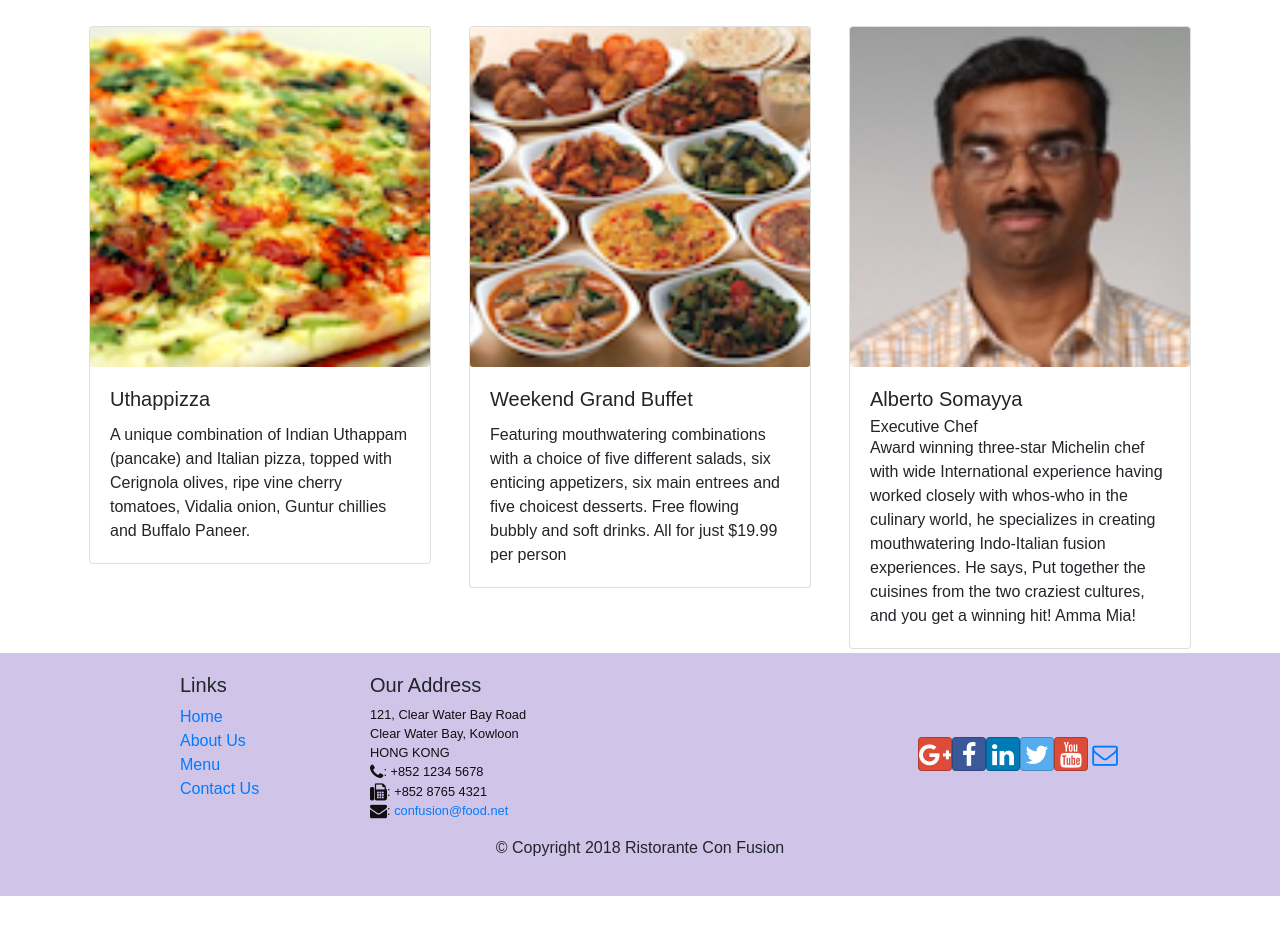
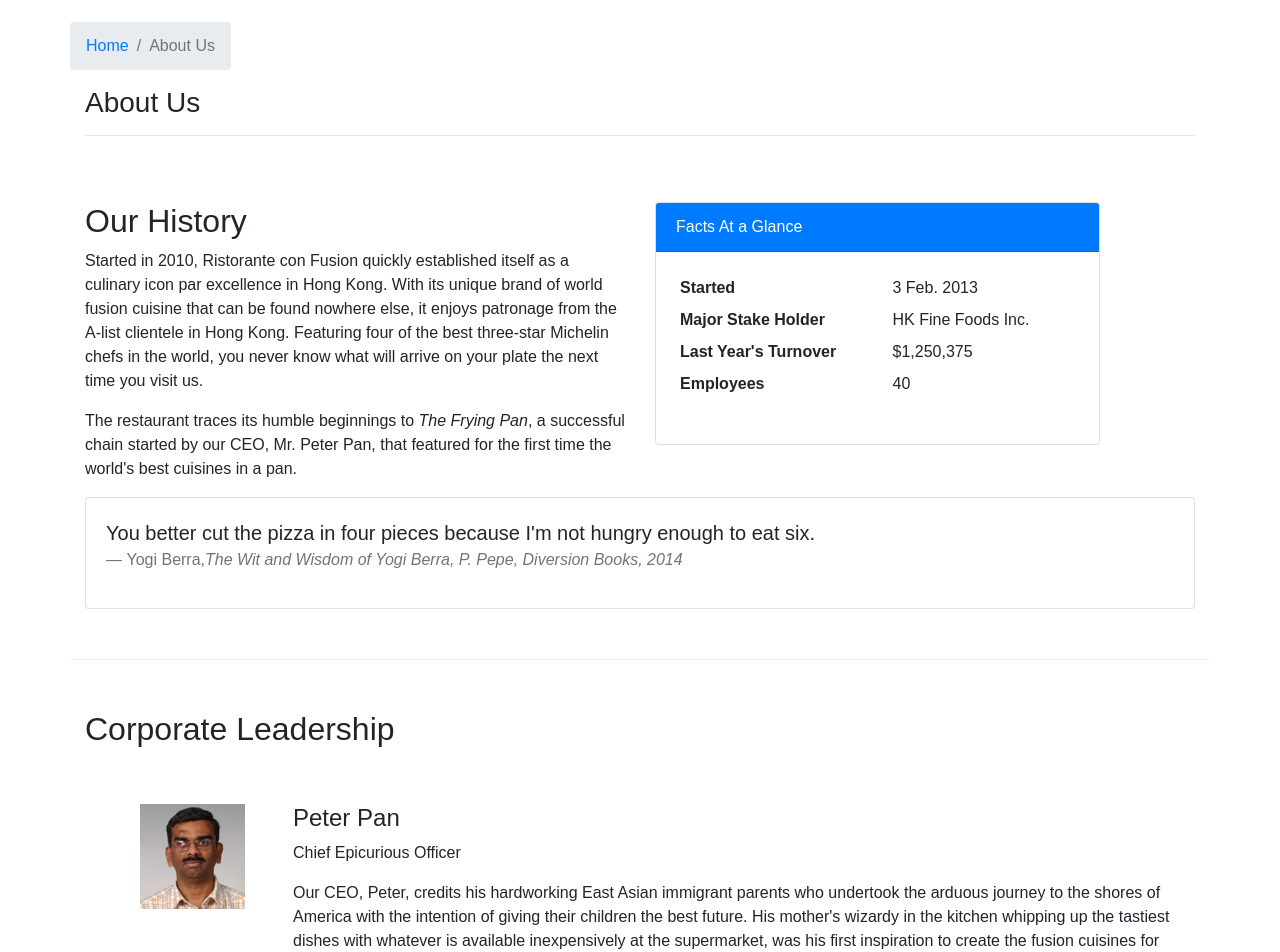
Before and after one commit to tanDjent/React-confusion, a React (Create React App) app: page /aboutus in a window 1280 px wide. Before the commit this address led to /home. Shown: the part 340-1292 px from the top of the page. Before the commit the page ends 1236 px from the top, so only its background shows below. Built offline with nearby package versions, Linux system fonts and the light colour scheme.

Commit message:
Controlled Forms

```diff
--- /dev/null
+++ b/src/components/AboutComponent.js
@@ -0,0 +1,94 @@
+import React from 'react';
+import { Breadcrumb, BreadcrumbItem, Card, CardBody, CardHeader, Media } from 'reactstrap';
+import { Link } from 'react-router-dom';
+
+function RenderLeader({leader}){
+ return(
+    <div key={leader.id} className="col-12 mt-5">
+     <Media tag='li'>
+     <Media object src={leader.image} alt={leader.name}/>
+        <Media left middle>
+            <Media body className="ml-5">
+                <Media heading>{leader.name}</Media>
+                <p>{leader.designation}</p>
+                <p>{leader.description}</p>
+            </Media>
+        </Media>
+     </Media>
+     </div>
+ );
+}
+
+function About(props) {
+
+    const leaders = props.leaders.map((leader) => {
+        return (
+            <RenderLeader leader={leader} />
+        );
+    });
+
+    return(
+        <div className="container">
+            <div className="row">
+                <Breadcrumb>
+                    <BreadcrumbItem><Link to="/home">Home</Link></BreadcrumbItem>
+                    <BreadcrumbItem active>About Us</BreadcrumbItem>
+                </Breadcrumb>
+                <div className="col-12">
+                    <h3>About Us</h3>
+                    <hr />
+                </div>
+            </div>
+            <div className="row row-content">
+                <div className="col-12 col-md-6">
+                    <h2>Our History</h2>
+                    <p>Started in 2010, Ristorante con Fusion quickly established itself as a culinary icon par excellence in Hong Kong. With its unique brand of world fusion cuisine that can be found nowhere else, it enjoys patronage from the A-list clientele in Hong Kong.  Featuring four of the best three-star Michelin chefs in the world, you never know what will arrive on your plate the next time you visit us.</p>
+                    <p>The restaurant traces its humble beginnings to <em>The Frying Pan</em>, a successful chain started by our CEO, Mr. Peter Pan, that featured for the first time the world's best cuisines in a pan.</p>
+                </div>
+                <div className="col-12 col-md-5">
+                    <Card>
+                        <CardHeader className="bg-primary text-white">Facts At a Glance</CardHeader>
+                        <CardBody>
+                            <dl className="row p-1">
+                                <dt className="col-6">Started</dt>
+                                <dd className="col-6">3 Feb. 2013</dd>
+                                <dt className="col-6">Major Stake Holder</dt>
+                                <dd className="col-6">HK Fine Foods Inc.</dd>
+                                <dt className="col-6">Last Year's Turnover</dt>
+                                <dd className="col-6">$1,250,375</dd>
+                                <dt className="col-6">Employees</dt>
+                                <dd className="col-6">40</dd>
+                            </dl>
+                        </CardBody>
+                    </Card>
+                </div>
+                <div className="col-12">
+                    <Card>
+                        <CardBody className="bg-faded">
+                            <blockquote className="blockquote">
+                                <p className="mb-0">You better cut the pizza in four pieces because
+                                    I'm not hungry enough to eat six.</p>
+                                <footer className="blockquote-footer">Yogi Berra,
+                                <cite title="Source Title">The Wit and Wisdom of Yogi Berra,
+                                    P. Pepe, Diversion Books, 2014</cite>
+                                </footer>
+                            </blockquote>
+                        </CardBody>
+                    </Card>
+                </div>
+            </div>
+            <div className="row row-content">
+                <div className="col-12">
+                    <h2>Corporate Leadership</h2>
+                </div>
+                <div className="col-12">
+                    <Media list>
+                        {leaders}
+                    </Media>
+                </div>
+            </div>
+        </div>
+    );
+}
+
+export default About;
--- a/src/components/ContactComponent.js
+++ b/src/components/ContactComponent.js
@@ -1,7 +1,41 @@
-import React from 'react';
-import { Breadcrumb, BreadcrumbItem} from 'reactstrap';
+import React, {Component} from 'react';
+import { Breadcrumb, BreadcrumbItem, Button, Form ,FormGroup, Label, Input, Col} from 'reactstrap';
 import {Link} from 'react-router-dom';
-function Contact(props) {
+class Contact extends Component {
+
+    constructor(props){
+        super(props);
+
+        this.state= {
+            firstname: '',
+            lastname: '',
+            telnum: '',
+            email: '',
+            agree: false,
+            contactType: 'Tel',
+            message: ''
+        }
+        this.handleSubmit=this.handleSubmit.bind(this);
+        this.handleInputChange=this.handleInputChange.bind(this);
+    }
+
+    handleInputChange(event){
+        const target = event.target;
+        const value = target.type === 'checkbox' ? target.checked : target.value;
+        const name = target.name;
+
+        this.setState({
+            [name]: value
+        });
+
+    }
+    handleSubmit(event){
+        console.log("Current state is" +JSON.stringify(this.state));
+        alert("Current state is" +JSON.stringify(this.state));
+        event.preventDefault();
+    }
+
+    render(){
         return(
             <div className="container">
                  <div className="row">
@@ -42,8 +76,73 @@
                         </div>
                     </div>
                 </div>
+
+                <div className="row row-content">
+                    <div className="col-12">
+                        <h3>Send us your feedback</h3>
+                    </div>
+                    <div className= "col-12 col-md-9">
+                        <Form onSubmit={this.handleSubmit}>
+                            <FormGroup row>
+                                <Label htmlFor="firstname" md={2}>First Name</Label>
+                                <Col md={10}>
+                                    <Input type="text" id="firstname" name="firstname" placeholder="First Name" value={this.state.firstname} onChange={this.handleInputChange}/>
+                                </Col>
+                            </FormGroup>
+                            <FormGroup row>
+                                <Label htmlFor="lastname" md={2}>Last Name</Label>
+                                <Col md={10}>
+                                    <Input type="text" id="lastname" name="lastname" placeholder="Last Name" value={this.state.lastname} onChange={this.handleInputChange}/>
+                                </Col>
+                            </FormGroup>
+                            <FormGroup row>
+                                <Label htmlFor="telnum" md={2}>Contact Tel.</Label>
+                                <Col md={10}>
+                                    <Input type="tel" id="telnum" name="telnum" placeholder="Tel. Number" value={this.state.telnum} onChange={this.handleInputChange}/>
+                                </Col>
+                            </FormGroup>
+                            <FormGroup row>
+                                <Label htmlFor="email" md={2}>Email</Label>
+                                <Col md={10}>
+                                    <Input type="email" id="email" name="email" placeholder="Email" value={this.state.email} onChange={this.handleInputChange}/>
+                                </Col>
+                            </FormGroup>
+                            <FormGroup row>
+                                <Col md={{size: 6, offset: 2}}>
+                                    <FormGroup check>
+                                        <Label check>
+                                            <Input type="checkbox" name="agree"
+                                                checked={this.state.agree} onChange={this.handleInputChange}/>{' '}
+                                                <strong>May we contact you?</strong>
+                                        </Label>
+                                    </FormGroup>
+                                </Col>
+                                <Col md={{size: 3, offset: 1}}>
+                                    <Input type="select" name="contactType" value={this.state.contactType} onChange={this.handleInputChange}>
+                                        <option>Tel.</option>
+                                        <option>Email</option>
+                                    </Input>
+                                </Col>
+                            </FormGroup>
+                            <FormGroup row>
+                                <Label htmlFor="message" md={2}>Your Feedback</Label>
+                                <Col md={10}>
+                                    <Input type="textarea" id="message" name="message"  value={this.state.message} onChange={this.handleInputChange}/>
+                                </Col>
+                            </FormGroup>
+                            <FormGroup row>
+                                <Col md={{size: 10, offset: 2}}>
+                                    <Button type="submit" color="primary">Send Feedback</Button>
+                                </Col>
+                            </FormGroup>
+                        </Form>
+                    </div>
+                </div>
+
             </div>
         );
     }
 
+}
+
 export default Contact;
--- a/src/components/FooterComponent.js
+++ b/src/components/FooterComponent.js
@@ -10,7 +10,7 @@
                     <h5>Links</h5>
                     <ul className="list-unstyled">
                         <li><Link to="/home">Home</Link></li>
-                        <li><Link to="/contactus">About Us</Link></li>
+                        <li><Link to="/aboutus">About Us</Link></li>
                         <li><Link to="/menu">Menu</Link></li>
                         <li><Link to="/contactus">Contact Us</Link></li>
                     </ul>
--- a/src/components/MainComponent.js
+++ b/src/components/MainComponent.js
@@ -1,6 +1,7 @@
 import React, { Component } from 'react';
 import Home from './HomeComponent';
 import Menu from './MenuComponent';
+import About from './AboutComponent';
 import Contact from './ContactComponent';
 import DishDetail from './DishDetailComponent';
 import { DISHES } from '../shared/dishes';
@@ -47,6 +48,7 @@
               <Route path='/home' component={HomePage} />
               <Route exact path='/menu' component={() => <Menu dishes={this.state.dishes} />} />
               <Route exact path='/contactus' component={Contact} />
+              <Route exact path='/aboutus' component={() => <About leaders={this.state.leaders} />} />
               <Route path='/menu/:dishId' component={DishWithId} />
               <Redirect to="/home" />
           </Switch>
--- a/src/components/MenuComponent.js
+++ b/src/components/MenuComponent.js
@@ -1,7 +1,7 @@
 import React from 'react';
 import { Card, CardImg,CardImgOverlay, CardTitle, Breadcrumb, BreadcrumbItem} from 'reactstrap';
 import {Link} from 'react-router-dom';
-  function RenderMenuItem({ dish, onClick }){
+  function RenderMenuItem({ dish}){
     return(
               <Card>
                   <Link to={`/menu/${dish.id}`}>
```
Lines whose indentation alone changed are shown as unchanged.
